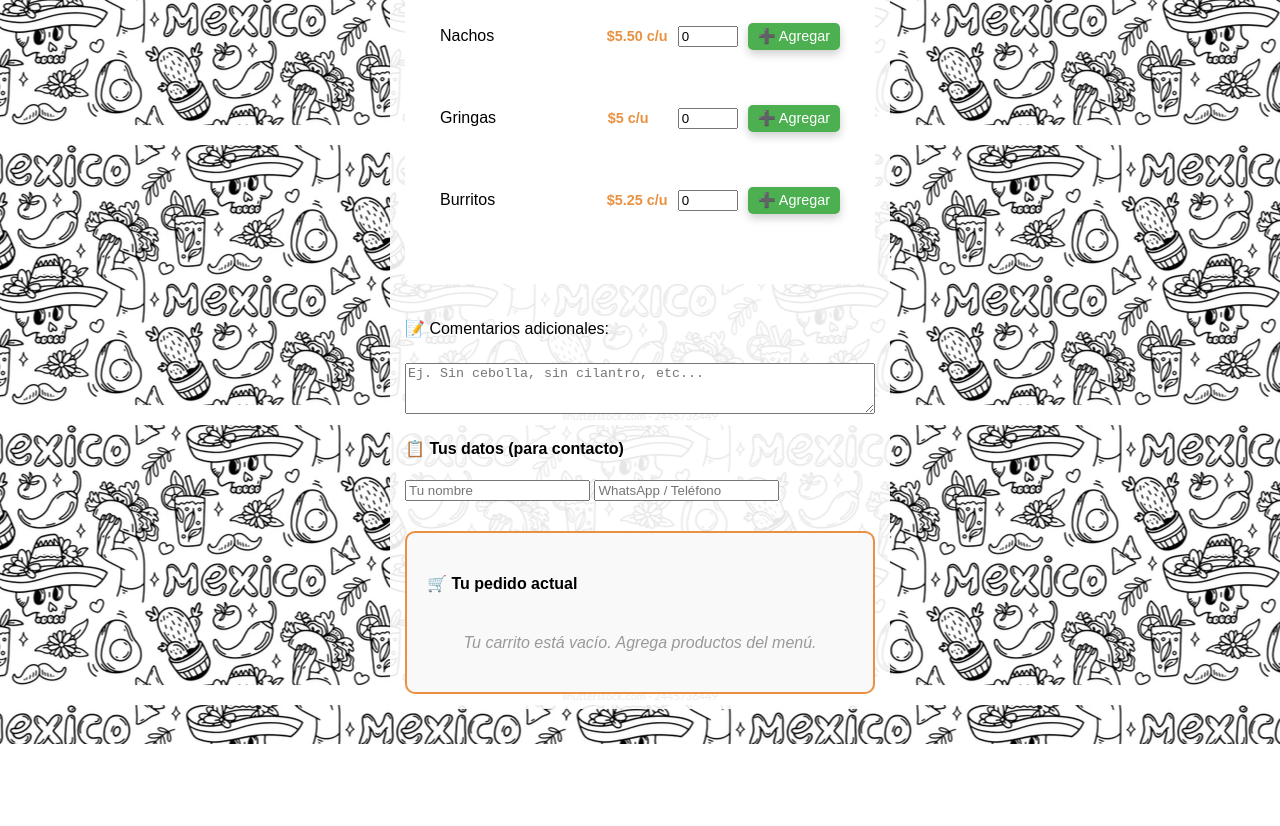
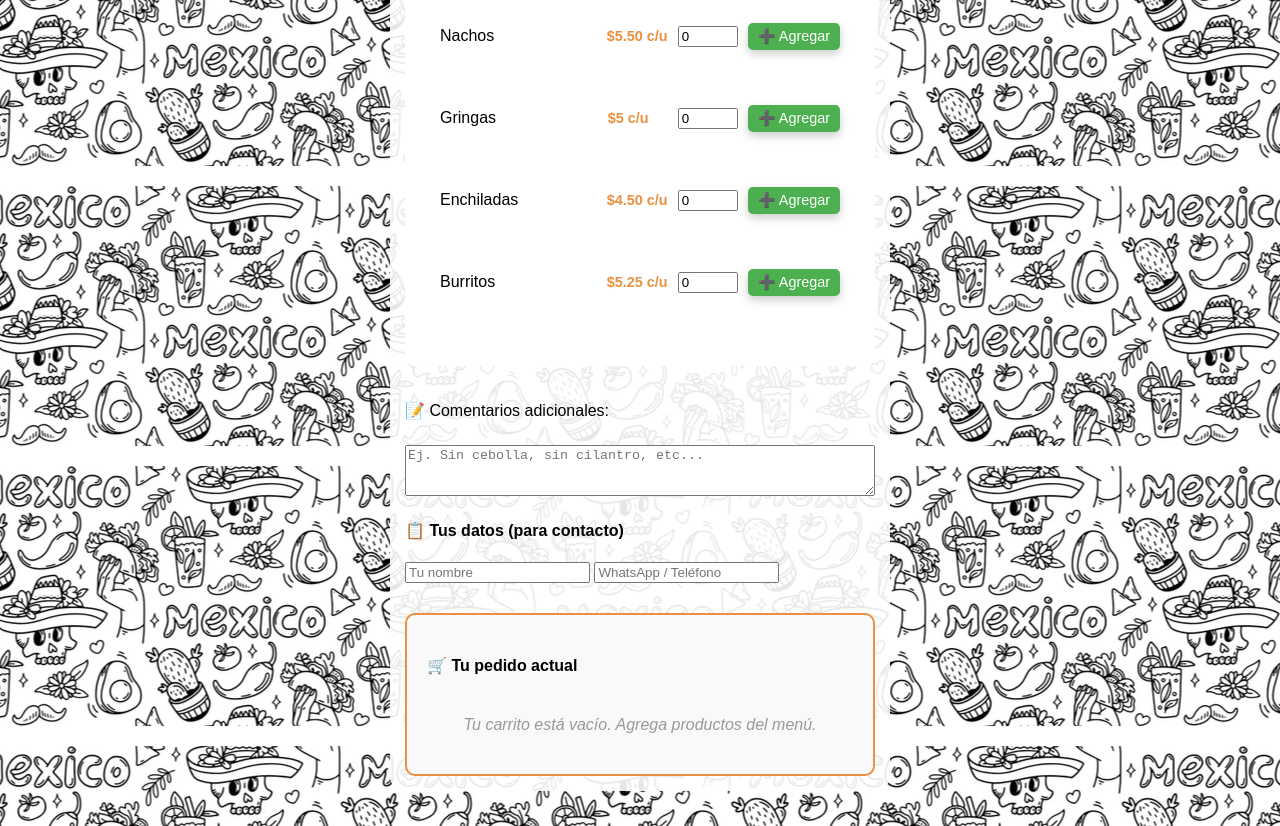
Before and after one commit to trokatalan/elchangarrito, a plain HTML site: page index.html in a window 1280 px wide. Shown: the part 734-1560 px from the top of the page. Before the commit the page ends 1478 px from the top, so only its background shows below. Drawn offline with Linux system fonts and the light colour scheme.

Commit message:
Actualización automática dom 08 mar 2026 17:40:57 CST

```diff
--- a/index.html
+++ b/index.html
@@ -290,6 +290,15 @@ textarea {
         </div>
     </div>
 
+    <div class="item-menu">
+        <label> Enchiladas</label>
+        <div class="producto-control">
+            <span class="precio">$4.50 c/u</span>
+            <input type="number" id="enchiladas" min="0" value="0" class="cantidad-producto" data-producto="enchiladas" data-precio="4.50">
+            <button class="btn-agregar" data-producto="enchiladas">➕ Agregar</button>
+        </div>
+    </div>
+
 
      <div class="item-menu">
         <label> Burritos</label>
@@ -483,6 +492,7 @@ document.querySelectorAll('.btn-agregar').forEach(btn => {
             'tortas': 'Torta',
             'nachos': 'Nachos',
             'gringas': 'Gringas',
+            'enchiladas': 'Enchiladas',
             'burritos': 'Burritos',
         };
 
```
